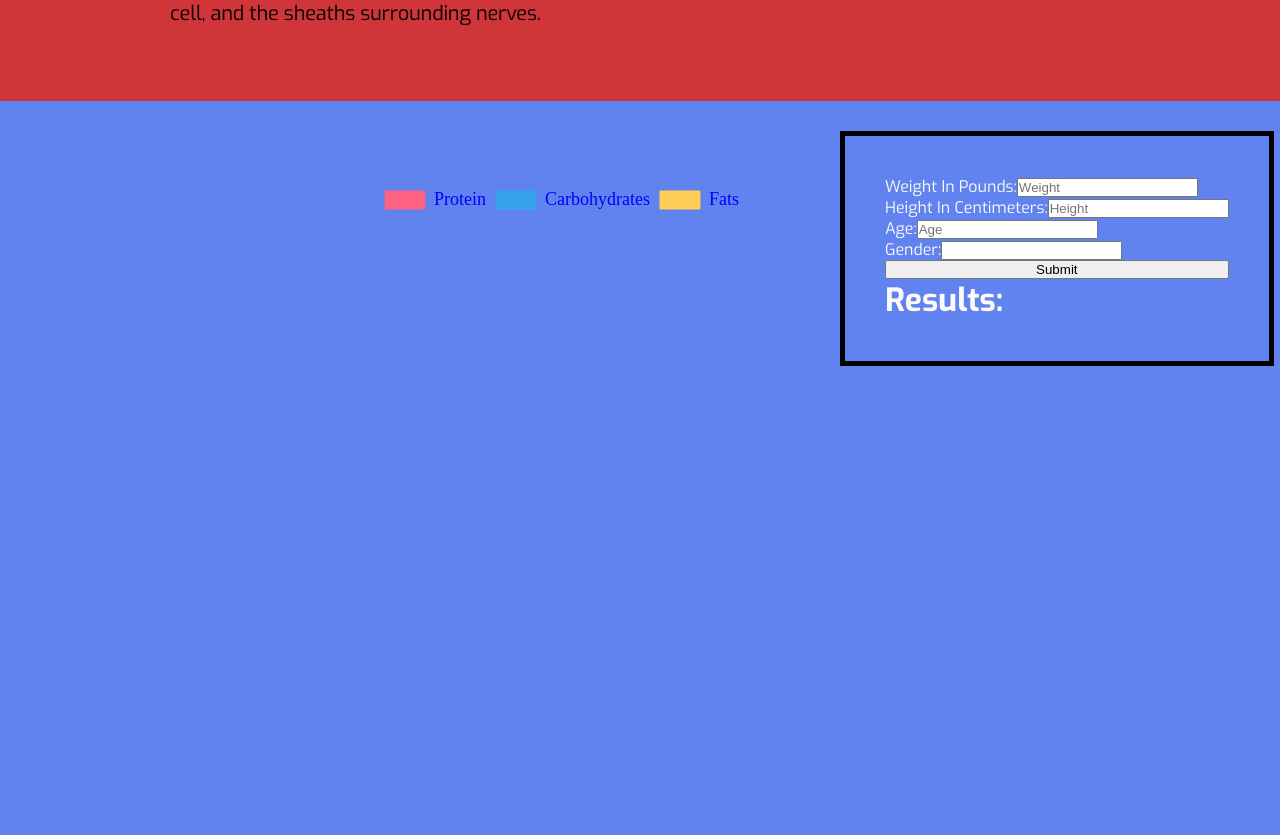
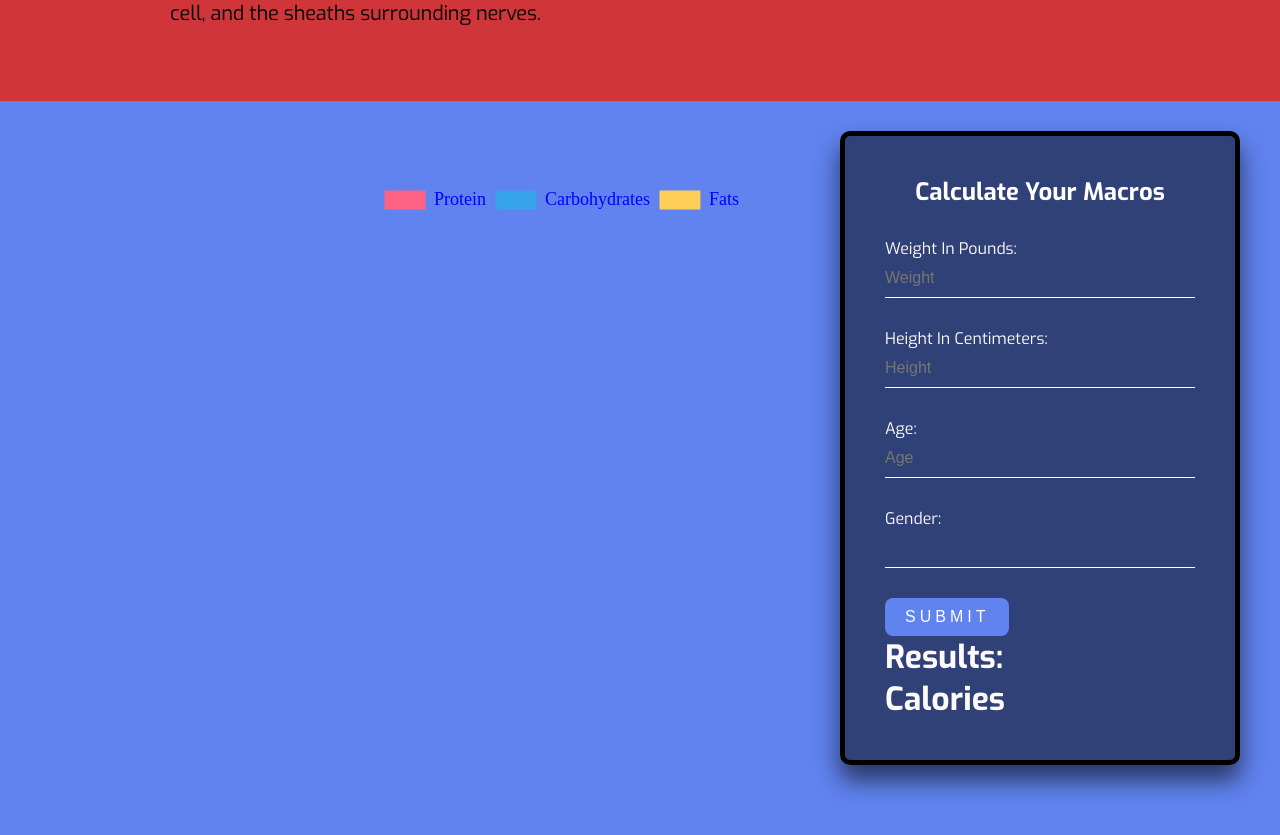
Before and after one commit to darianthao/ibulky, a React (Create React App) app: page / in a window 1280 px wide. Shown: the part 2384-3219 px from the top of the page. Built offline with nearby package versions, Linux system fonts and the light colour scheme.

Commit message:
used Math.floor to round outputted values

```diff
--- a/src/components/Calculator/InputSection/InputSection.css
+++ b/src/components/Calculator/InputSection/InputSection.css
@@ -4,7 +4,56 @@
     margin-top: 30px;
     padding: 40px;
     color: #fdfafa;
+    position: absolute;
+    background: rgba(0,0,0,.5);
+    box-sizing: border-box;
+    box-shadow: 0 15px 25px rgba(0,0,0,.6);
+    border-radius: 10px;
 }
+.input-container h2{
+    margin: 0 0 30px;
+    padding: 0;
+    color: #fff;
+    text-align: center;
+}
+
+.entry-box input{
+    width: 100%;
+    padding: 10px 0;
+    font-size: 16px;
+    color: #fff;
+    margin-bottom: 30px;
+    border: none;
+    border-bottom: 1px solid #fff;
+    outline: none;
+    background: transparent;
+}
+.submit-button{
+    position: relative;
+    display: inline-block;
+    padding: 10px 20px;
+    color: #ffffff;
+    background: #6083ef;
+    font-size: 16px;
+    text-decoration: none;
+    text-transform: uppercase;
+    overflow: hidden;
+    transition: .5s;
+    letter-spacing: 4px;
+    border-radius: 8px;
+    border: 0;
+}
+
+.submit-button:hover{
+    background: #6083ef;
+    color: #fff;
+    border-radius: 5px;
+    box-shadow: 0 0 5px #6083ef,
+    0 0 25px #6083ef,
+    0 0 50px #6083ef,
+    0 0 100px #6083ef;
+}
+
 .input-form{
     display: flex;
     flex-direction: column;
--- a/src/components/Calculator/InputSection/InputSection.js
+++ b/src/components/Calculator/InputSection/InputSection.js
@@ -48,11 +48,11 @@ function InputSection(props) {
         fetch(`https://mega-fitness-calculator1.p.rapidapi.com/bmr?weight=${convertedWeight}&height=${input.height}&age=${input.age}&gender=${input.gender}`, options)
             .then(response => response.json())
             .then(BMRJson => {
-                console.log(BMRJson)
+                console.log(Math.floor(BMRJson.info.bmr));
                 setResults(
                     {
                         ...results,
-                        bmr: BMRJson.info.bmr
+                        bmr: Math.floor(BMRJson.info.bmr)
                     }
                 )
                 setErrorMessage("")
@@ -72,29 +72,39 @@ function InputSection(props) {
                 return (
                     <>
                         <div className="input-container">
-                            <form className="input-form" onSubmit={getBMR}>
-                                <label>
-                                    Weight In Pounds:
-                                    <input type="number" name="weight" value={input.weight} onChange={changeHandler} placeholder="Weight"/>
-                                </label>
+                            <h2>Calculate Your Macros</h2>
+                            <form onSubmit={getBMR}>
+                                <div className="entry-box">
+                                    <label>
+                                        Weight In Pounds:
+                                        <input type="number" name="weight" value={input.weight} onChange={changeHandler} placeholder="Weight"/>
+                                    </label>
+                                </div>
+                                <div className="entry-box">
                                 <label>
                                     Height In Centimeters:
                                     <input type="number" name="height" value={input.height} onChange={changeHandler} placeholder="Height"/>
                                 </label>
+                                </div>
+                                <div className="entry-box">
                                 <label>
                                     Age:
                                     <input type="number" name="age" value={input.age} onChange={changeHandler} placeholder="Age"/>
                                 </label>
+                                    </div>
+                                    <div className="entry-box">
                                 <label>
                                     Gender:
                                     <input type="text" name="gender" value={input.gender} onChange={changeHandler}/>
                                 </label>
-                                <input type="submit" value="Submit"/>
+                                    </div>
+
+                                <input type="submit" value="Submit" className="submit-button"/>
                             </form>
                             <p>{errorMessage}</p>
                             <div className="getBMRButton">
                                 <h1>Results:</h1>
-                                <h1>{results.bmr}</h1>
+                                <h1>{results.bmr} Calories</h1>
                             </div>
                         </div>
                     </>
```
